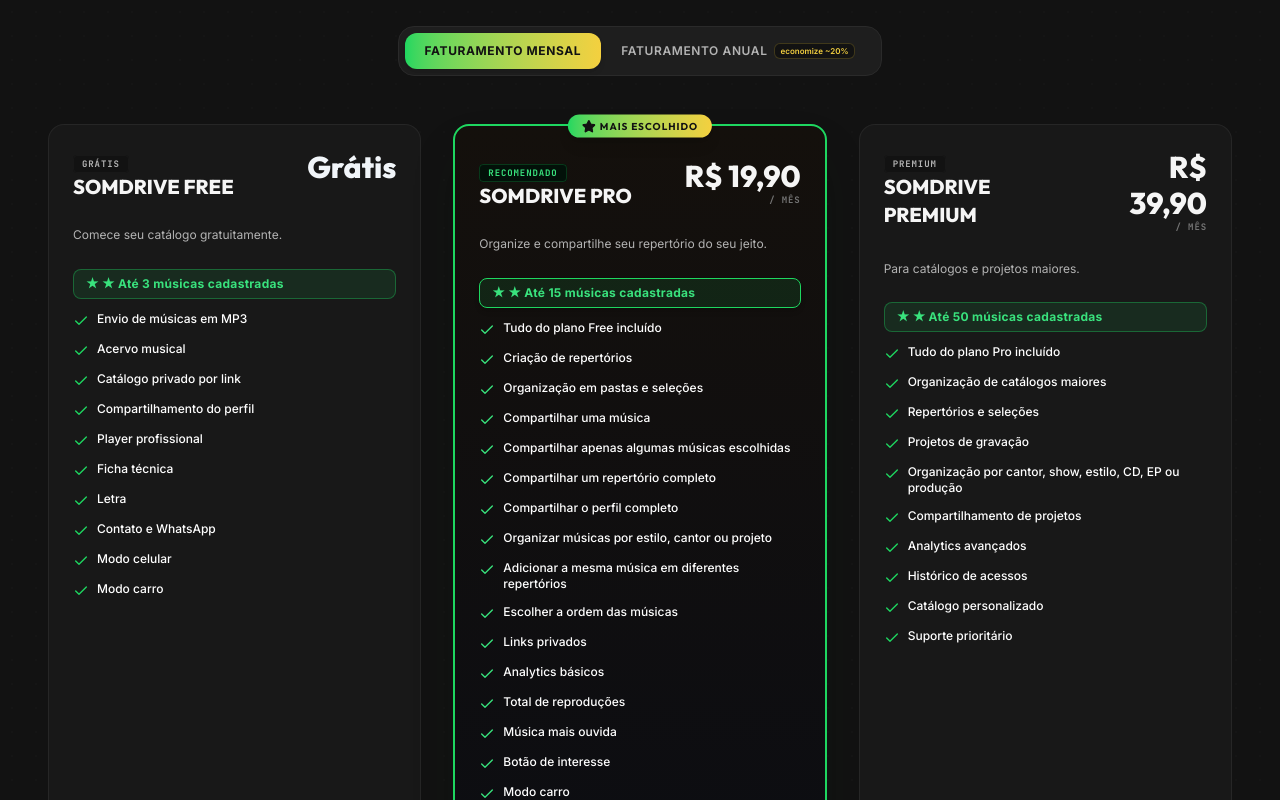
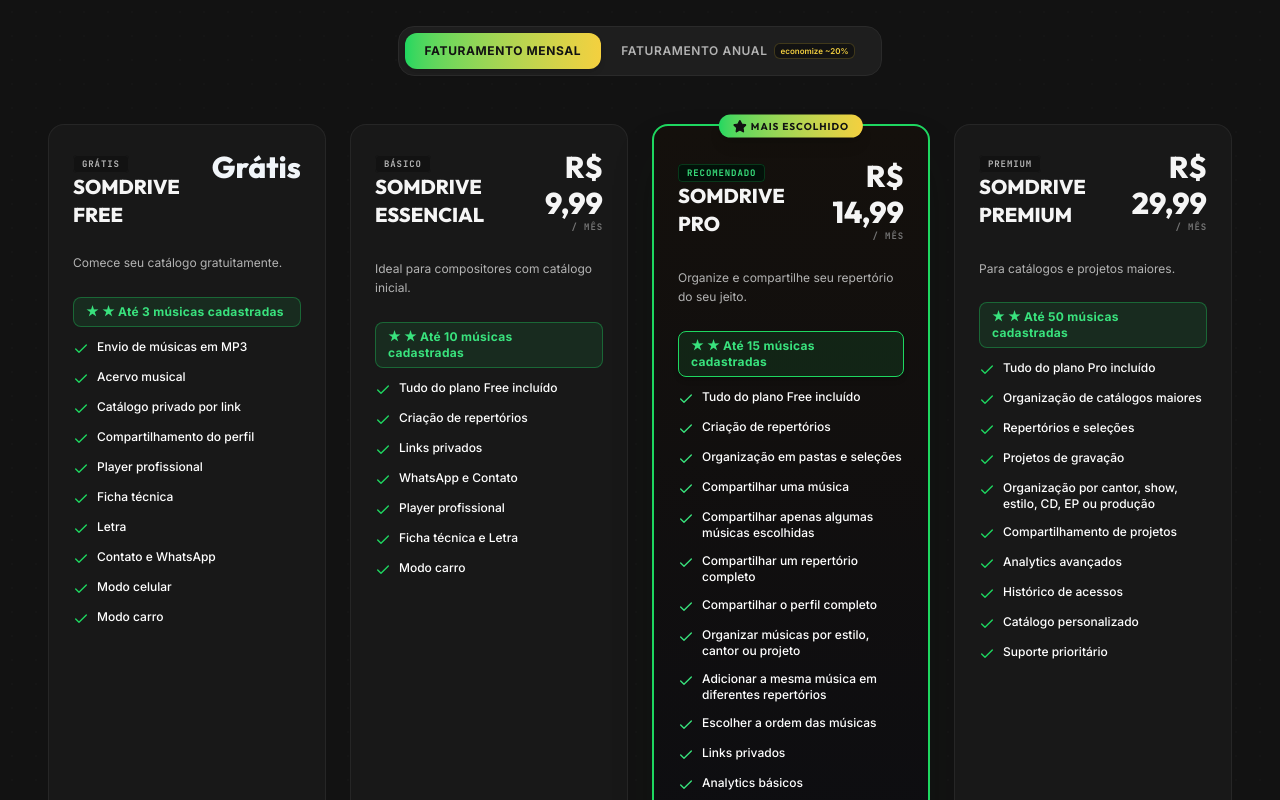
Before and after one commit to soundrive/SomDrive, a React (Vite) app: page / in a window 1280 px wide. Shown: the part 3840-4640 px from the top of the page. Built offline with nearby package versions, Linux system fonts and the light colour scheme; no server answers; the database is empty.

Commit message:
somdrive V97

```diff
--- a/src/components/AdminArea.tsx
+++ b/src/components/AdminArea.tsx
@@ -115,6 +115,8 @@ export default function AdminArea({
 
   // PaymentSettings states
   const [paymentSettings, setPaymentSettings] = useState<{
+    essencialMonthlyUrl: string;
+    essencialAnnualUrl: string;
     proMonthlyUrl: string;
     proAnnualUrl: string;
     premiumMonthlyUrl: string;
@@ -122,6 +124,8 @@ export default function AdminArea({
     updatedAt?: string;
     updatedBy?: string;
   }>({
+    essencialMonthlyUrl: '',
+    essencialAnnualUrl: '',
     proMonthlyUrl: '',
     proAnnualUrl: '',
     premiumMonthlyUrl: '',
@@ -385,6 +389,8 @@ export default function AdminArea({
       const data = await dbService.getPaymentSettings();
       if (data) {
         setPaymentSettings({
+          essencialMonthlyUrl: data.essencialMonthlyUrl || '',
+          essencialAnnualUrl: data.essencialAnnualUrl || '',
           proMonthlyUrl: data.proMonthlyUrl || '',
           proAnnualUrl: data.proAnnualUrl || '',
           premiumMonthlyUrl: data.premiumMonthlyUrl || '',
@@ -1694,11 +1700,55 @@ export default function AdminArea({
                 <form onSubmit={handleSavePaymentSettings} className="space-y-6">
                   <div className="grid grid-cols-1 md:grid-cols-2 gap-6">
 
-                    {/* SECTION 1: PRO MONTHLY */}
+                    {/* SECTION 1: ESSENCIAL MONTHLY */}
                     <div className="bg-slate-950 p-5 rounded-2xl border border-slate-800/80 space-y-4">
                       <div className="flex items-center justify-between border-b border-slate-800 pb-2">
-                        <span className="text-xs font-bold tracking-wider text-amber-500 uppercase">1. SomDrive Pro Mensal</span>
-                        <span className="text-[10px] font-mono bg-amber-500/10 border border-amber-500/20 text-amber-400 px-2 py-0.5 rounded-full font-bold">R$ 19,90/mês</span>
+                        <span className="text-xs font-bold tracking-wider text-orange-400 uppercase">1. SomDrive Essencial Mensal</span>
+                        <span className="text-[10px] font-mono bg-orange-500/10 border border-orange-500/20 text-orange-400 px-2 py-0.5 rounded-full font-bold">R$ 9,99/mês</span>
+                      </div>
+                      <div className="text-slate-400 text-[11px] space-y-1">
+                        <p><strong>Limite:</strong> 10 músicas</p>
+                      </div>
+                      <div className="space-y-1.5">
+                        <label className="text-xs text-slate-300 font-semibold" htmlFor="essencial-monthly-url">Link de Pagamento (Mercado Pago)</label>
+                        <input
+                          id="essencial-monthly-url"
+                          type="url"
+                          placeholder="https://link.mercadopago.com.br/..."
+                          value={paymentSettings.essencialMonthlyUrl}
+                          onChange={(e) => setPaymentSettings({ ...paymentSettings, essencialMonthlyUrl: e.target.value })}
+                          className="w-full px-3.5 py-2.5 bg-slate-900 border border-slate-850 rounded-xl text-xs focus:border-orange-500 outline-none text-white transition font-mono"
+                        />
+                      </div>
+                    </div>
+
+                    {/* SECTION 2: ESSENCIAL ANNUAL */}
+                    <div className="bg-slate-950 p-5 rounded-2xl border border-slate-800/80 space-y-4">
+                      <div className="flex items-center justify-between border-b border-slate-800 pb-2">
+                        <span className="text-xs font-bold tracking-wider text-orange-400 uppercase">2. SomDrive Essencial Anual</span>
+                        <span className="text-[10px] font-mono bg-orange-500/10 border border-orange-500/20 text-orange-400 px-2 py-0.5 rounded-full font-bold">R$ 99,90/ano</span>
+                      </div>
+                      <div className="text-slate-400 text-[11px] space-y-1">
+                        <p><strong>Limite:</strong> 10 músicas</p>
+                      </div>
+                      <div className="space-y-1.5">
+                        <label className="text-xs text-slate-300 font-semibold" htmlFor="essencial-annual-url">Link de Pagamento (Mercado Pago)</label>
+                        <input
+                          id="essencial-annual-url"
+                          type="url"
+                          placeholder="https://link.mercadopago.com.br/..."
+                          value={paymentSettings.essencialAnnualUrl}
+                          onChange={(e) => setPaymentSettings({ ...paymentSettings, essencialAnnualUrl: e.target.value })}
+                          className="w-full px-3.5 py-2.5 bg-slate-900 border border-slate-850 rounded-xl text-xs focus:border-orange-500 outline-none text-white transition font-mono"
+                        />
+                      </div>
+                    </div>
+
+                    {/* SECTION 3: PRO MONTHLY */}
+                    <div className="bg-slate-950 p-5 rounded-2xl border border-slate-800/80 space-y-4">
+                      <div className="flex items-center justify-between border-b border-slate-800 pb-2">
+                        <span className="text-xs font-bold tracking-wider text-amber-500 uppercase">3. SomDrive Pro Mensal</span>
+                        <span className="text-[10px] font-mono bg-amber-500/10 border border-amber-500/20 text-amber-400 px-2 py-0.5 rounded-full font-bold">R$ 14,99/mês</span>
                       </div>
                       <div className="text-slate-400 text-[11px] space-y-1">
                         <p><strong>Limite:</strong> 15 músicas</p>
@@ -1716,11 +1766,11 @@ export default function AdminArea({
                       </div>
                     </div>
 
-                    {/* SECTION 2: PRO ANNUAL */}
+                    {/* SECTION 4: PRO ANNUAL */}
                     <div className="bg-slate-950 p-5 rounded-2xl border border-slate-800/80 space-y-4">
                       <div className="flex items-center justify-between border-b border-slate-800 pb-2">
-                        <span className="text-xs font-bold tracking-wider text-amber-500 uppercase">2. SomDrive Pro Anual</span>
-                        <span className="text-[10px] font-mono bg-amber-500/10 border border-amber-500/20 text-amber-400 px-2 py-0.5 rounded-full font-bold">R$ 199,00/ano</span>
+                        <span className="text-xs font-bold tracking-wider text-amber-500 uppercase">4. SomDrive Pro Anual</span>
+                        <span className="text-[10px] font-mono bg-amber-500/10 border border-amber-500/20 text-amber-400 px-2 py-0.5 rounded-full font-bold">R$ 149,90/ano</span>
                       </div>
                       <div className="text-slate-400 text-[11px] space-y-1">
                         <p><strong>Limite:</strong> 15 músicas</p>
@@ -1738,11 +1788,11 @@ export default function AdminArea({
                       </div>
                     </div>
 
-                    {/* SECTION 3: PREMIUM MONTHLY */}
+                    {/* SECTION 5: PREMIUM MONTHLY */}
                     <div className="bg-slate-950 p-5 rounded-2xl border border-slate-800/80 space-y-4">
                       <div className="flex items-center justify-between border-b border-slate-800 pb-2">
-                        <span className="text-xs font-bold tracking-wider text-orange-500 uppercase">3. SomDrive Premium Mensal</span>
-                        <span className="text-[10px] font-mono bg-orange-500/10 border border-orange-500/20 text-orange-400 px-2 py-0.5 rounded-full font-bold">R$ 39,90/mês</span>
+                        <span className="text-xs font-bold tracking-wider text-orange-500 uppercase">5. SomDrive Premium Mensal</span>
+                        <span className="text-[10px] font-mono bg-orange-500/10 border border-orange-500/20 text-orange-400 px-2 py-0.5 rounded-full font-bold">R$ 29,99/mês</span>
                       </div>
                       <div className="text-slate-400 text-[11px] space-y-1">
                         <p><strong>Limite:</strong> 50 músicas</p>
@@ -1760,11 +1810,11 @@ export default function AdminArea({
                       </div>
                     </div>
 
-                    {/* SECTION 4: PREMIUM ANNUAL */}
+                    {/* SECTION 6: PREMIUM ANNUAL */}
                     <div className="bg-slate-950 p-5 rounded-2xl border border-slate-800/80 space-y-4">
                       <div className="flex items-center justify-between border-b border-slate-800 pb-2">
-                        <span className="text-xs font-bold tracking-wider text-orange-500 uppercase">4. SomDrive Premium Anual</span>
-                        <span className="text-[10px] font-mono bg-orange-500/10 border border-orange-500/20 text-orange-400 px-2 py-0.5 rounded-full font-bold">R$ 399,00/ano</span>
+                        <span className="text-xs font-bold tracking-wider text-orange-500 uppercase">6. SomDrive Premium Anual</span>
+                        <span className="text-[10px] font-mono bg-orange-500/10 border border-orange-500/20 text-orange-400 px-2 py-0.5 rounded-full font-bold">R$ 299,90/ano</span>
                       </div>
                       <div className="text-slate-400 text-[11px] space-y-1">
                         <p><strong>Limite:</strong> 50 músicas</p>
@@ -2382,10 +2432,12 @@ export default function AdminArea({
                               onChange={(e: any) => setSelectedForcePlan(e.target.value)}
                               className="bg-slate-900 border border-slate-800 text-xs text-slate-200 px-3 py-2 rounded-lg outline-none flex-1 focus:ring-1 focus:ring-orange-500"
                             >
-                              <option value="pro_mensal">SomDrive PRO - Mensal (R$ 19,90)</option>
-                              <option value="pro_anual">SomDrive PRO - Anual (R$ 199,00)</option>
-                              <option value="premium_mensal">SomDrive PREMIUM - Mensal (R$ 39,90)</option>
-                              <option value="premium_anual">SomDrive PREMIUM - Anual (R$ 399,00)</option>
+                              <option value="essencial_mensal">SomDrive ESSENCIAL - Mensal (R$ 9,99)</option>
+                              <option value="essencial_anual">SomDrive ESSENCIAL - Anual (R$ 99,90)</option>
+                              <option value="pro_mensal">SomDrive PRO - Mensal (R$ 14,99)</option>
+                              <option value="pro_anual">SomDrive PRO - Anual (R$ 149,90)</option>
+                              <option value="premium_mensal">SomDrive PREMIUM - Mensal (R$ 29,99)</option>
+                              <option value="premium_anual">SomDrive PREMIUM - Anual (R$ 299,90)</option>
                             </select>
                             <button
                               onClick={() => handleManualVerifyPayment(selectedForcePlan)}
--- a/src/components/LandingPage.tsx
+++ b/src/components/LandingPage.tsx
@@ -28,6 +28,7 @@ import {
   Send
 } from 'lucide-react';
 import { Artist } from '../types';
+import { PLANS_CONFIG } from '../lib/plansConfig';
 
 import { BrandLogo } from './BrandLogo';
 
@@ -139,15 +140,37 @@ export default function LandingPage({ onNavigate, currentUser, onLogout, logoSca
         { name: 'Modo carro' }
       ]
     },
+    essencial: {
+      name: PLANS_CONFIG.essencial.name,
+      description: 'Ideal para compositores com catálogo inicial.',
+      highlightText: 'Gerencie e compartilhe até 10 músicas de forma profissional.',
+      price: billingCycle === 'monthly'
+        ? `R$ ${PLANS_CONFIG.essencial.priceMonthly.toLocaleString('pt-BR', { minimumFractionDigits: 2, maximumFractionDigits: 2 })}`
+        : `R$ ${PLANS_CONFIG.essencial.priceYearly.toLocaleString('pt-BR', { minimumFractionDigits: 2, maximumFractionDigits: 2 })}`,
+      period: billingCycle === 'monthly' ? '/ mês' : '/ ano',
+      badge: 'Básico',
+      features: [
+        { name: `★ Até ${PLANS_CONFIG.essencial.limitTracks} músicas cadastradas`, highlight: true },
+        { name: 'Tudo do plano Free incluído' },
+        { name: 'Criação de repertórios' },
+        { name: 'Links privados' },
+        { name: 'WhatsApp e Contato' },
+        { name: 'Player profissional' },
+        { name: 'Ficha técnica e Letra' },
+        { name: 'Modo carro' }
+      ]
+    },
     pro: {
-      name: 'SomDrive Pro',
+      name: PLANS_CONFIG.pro.name,
       description: 'Organize e compartilhe seu repertório do seu jeito.',
       highlightText: 'Crie repertórios e compartilhe somente as músicas que escolher.',
-      price: billingCycle === 'monthly' ? 'R$ 19,90' : 'R$ 199,00',
+      price: billingCycle === 'monthly'
+        ? `R$ ${PLANS_CONFIG.pro.priceMonthly.toLocaleString('pt-BR', { minimumFractionDigits: 2, maximumFractionDigits: 2 })}`
+        : `R$ ${PLANS_CONFIG.pro.priceYearly.toLocaleString('pt-BR', { minimumFractionDigits: 2, maximumFractionDigits: 2 })}`,
       period: billingCycle === 'monthly' ? '/ mês' : '/ ano',
       badge: 'Mais Escolhido',
       features: [
-        { name: '★ Até 15 músicas cadastradas', highlight: true },
+        { name: `★ Até ${PLANS_CONFIG.pro.limitTracks} músicas cadastradas`, highlight: true },
         { name: 'Tudo do plano Free incluído' },
         { name: 'Criação de repertórios' },
         { name: 'Organização em pastas e seleções' },
@@ -167,14 +190,16 @@ export default function LandingPage({ onNavigate, currentUser, onLogout, logoSca
       ]
     },
     premium: {
-      name: 'SomDrive Premium',
+      name: PLANS_CONFIG.premium.name,
       description: 'Para catálogos e projetos maiores.',
       highlightText: 'Organize até 50 músicas em repertórios, projetos e seleções privadas.',
-      price: billingCycle === 'monthly' ? 'R$ 39,90' : 'R$ 399,00',
+      price: billingCycle === 'monthly'
+        ? `R$ ${PLANS_CONFIG.premium.priceMonthly.toLocaleString('pt-BR', { minimumFractionDigits: 2, maximumFractionDigits: 2 })}`
+        : `R$ ${PLANS_CONFIG.premium.priceYearly.toLocaleString('pt-BR', { minimumFractionDigits: 2, maximumFractionDigits: 2 })}`,
       period: billingCycle === 'monthly' ? '/ mês' : '/ ano',
       badge: 'Premium',
       features: [
-        { name: '★ Até 50 músicas cadastradas', highlight: true },
+        { name: `★ Até ${PLANS_CONFIG.premium.limitTracks} músicas cadastradas`, highlight: true },
         { name: 'Tudo do plano Pro incluído' },
         { name: 'Organização de catálogos maiores' },
         { name: 'Repertórios e seleções' },
@@ -891,7 +916,7 @@ export default function LandingPage({ onNavigate, currentUser, onLogout, logoSca
           </div>
         </div>
 
-        <div className="grid grid-cols-1 md:grid-cols-3 gap-8 items-stretch">
+        <div className="grid grid-cols-1 sm:grid-cols-2 lg:grid-cols-4 gap-6 items-stretch">
 
           {/* Soundrive Free Card */}
           <div className="bg-slate-900/60 border border-slate-800/80 rounded-2xl p-6 flex flex-col justify-between hover:scale-[1.01] hover:border-slate-700/80 transition duration-300 relative h-full">
@@ -931,6 +956,55 @@ export default function LandingPage({ onNavigate, currentUser, onLogout, logoSca
                 className="w-full text-center py-3 bg-slate-950 border border-slate-850 hover:border-slate-800 text-slate-400 hover:text-white text-xs uppercase font-heading font-black tracking-widest rounded-xl transition cursor-pointer select-none font-bold"
               >
                 Cadastrar grátis
+              </button>
+            </div>
+          </div>
+
+          {/* Soundrive Essencial Card */}
+          <div className="bg-slate-900/60 border border-slate-800/80 rounded-2xl p-6 flex flex-col justify-between hover:scale-[1.01] hover:border-slate-700/80 transition duration-300 relative h-full">
+            <div className="space-y-6">
+              <div className="flex justify-between items-start">
+                <div className="space-y-1">
+                  <span className="px-2 py-0.5 bg-slate-950 border border-slate-850 rounded text-[9px] font-mono text-slate-400 uppercase tracking-widest font-extrabold">{landingPlans.essencial.badge}</span>
+                  <h4 className="text-xl font-heading font-black text-white uppercase">{landingPlans.essencial.name}</h4>
+                </div>
+                <div className="text-right">
+                  <div className="flex items-baseline justify-end gap-0.5">
+                    <h5 className="text-3xl font-heading font-black text-white">
+                      {landingPlans.essencial.price}
+                    </h5>
+                  </div>
+                  <p className="text-[9px] font-mono text-slate-500 uppercase tracking-widest font-extrabold">{landingPlans.essencial.period}</p>
+                </div>
+              </div>
+
+              <p className="text-slate-400 text-xs leading-relaxed">{landingPlans.essencial.description}</p>
+
+              {/* Feature bullet list */}
+              <ul className="space-y-3 text-xs">
+                {landingPlans.essencial.features.map((feat, idx) => (
+                  <li key={idx} className="flex items-start gap-2 text-slate-300">
+                    {feat.highlight ? (
+                      <div className="w-full bg-orange-500/10 border border-orange-500/35 px-3 py-1.5 rounded-lg text-orange-400 font-extrabold tracking-wide text-xs">
+                        ★ {feat.name}
+                      </div>
+                    ) : (
+                      <>
+                        <Check className="w-4 h-4 text-orange-500 shrink-0 mt-0.5" />
+                        <span className="text-slate-200 font-medium">{feat.name}</span>
+                      </>
+                    )}
+                  </li>
+                ))}
+              </ul>
+            </div>
+
+            <div className="mt-8">
+              <button
+                onClick={() => onNavigate('auth', { isRegister: true })}
+                className="w-full text-center py-3 bg-slate-950 border border-slate-850 hover:border-slate-800 text-slate-400 hover:text-white text-xs uppercase font-heading font-black tracking-widest rounded-xl transition cursor-pointer select-none font-bold"
+              >
+                Quero ser Essencial
               </button>
             </div>
           </div>
--- a/src/components/PlansScreen.tsx
+++ b/src/components/PlansScreen.tsx
@@ -19,6 +19,7 @@ import {
 } from 'lucide-react';
 import { Artist } from '../types';
 import { dbService } from '../lib/db';
+import { PLANS_CONFIG } from '../lib/plansConfig';
 
 interface PlansScreenProps {
   currentUser: Artist;
@@ -81,14 +82,14 @@ export default function PlansScreen({ currentUser, onClose, onRefreshProfile }:
       ]
     },
     essencial: {
-      name: 'SomDrive Essencial',
+      name: PLANS_CONFIG.essencial.name,
       description: 'Ideal para compositores com catálogo inicial.',
-      price: billingCycle === 'monthly' ? 9.99 : 99.90,
-      limitTracks: 10,
+      price: billingCycle === 'monthly' ? PLANS_CONFIG.essencial.priceMonthly : PLANS_CONFIG.essencial.priceYearly,
+      limitTracks: PLANS_CONFIG.essencial.limitTracks,
       limitSize: 20,
       badge: 'Básico',
       features: [
-        { name: '★ Até 10 músicas cadastradas', included: true, highlight: true },
+        { name: `★ Até ${PLANS_CONFIG.essencial.limitTracks} músicas cadastradas`, included: true, highlight: true },
         { name: 'Tudo do plano Free incluído', included: true },
         { name: 'Criação de repertórios', included: true },
         { name: 'Links privados', included: true },
@@ -99,14 +100,14 @@ export default function PlansScreen({ currentUser, onClose, onRefreshProfile }:
       ]
     },
     pro: {
-      name: 'SomDrive Pro',
+      name: PLANS_CONFIG.pro.name,
       description: 'Organize e compartilhe seu repertório do seu jeito.',
-      price: billingCycle === 'monthly' ? 14.99 : 149.90,
-      limitTracks: 15,
+      price: billingCycle === 'monthly' ? PLANS_CONFIG.pro.priceMonthly : PLANS_CONFIG.pro.priceYearly,
+      limitTracks: PLANS_CONFIG.pro.limitTracks,
       limitSize: 20,
       badge: 'Mais Escolhido',
       features: [
-        { name: '★ Até 15 músicas cadastradas', included: true, highlight: true },
+        { name: `★ Até ${PLANS_CONFIG.pro.limitTracks} músicas cadastradas`, included: true, highlight: true },
         { name: 'Tudo do plano Free incluído', included: true },
         { name: 'Criação de repertórios', included: true },
         { name: 'Organização em pastas e seleções', included: true },
@@ -126,14 +127,14 @@ export default function PlansScreen({ currentUser, onClose, onRefreshProfile }:
       ]
     },
     premium: {
-      name: 'SomDrive Premium',
+      name: PLANS_CONFIG.premium.name,
       description: 'Para catálogos e projetos maiores.',
-      price: billingCycle === 'monthly' ? 29.99 : 299.90,
-      limitTracks: 50,
+      price: billingCycle === 'monthly' ? PLANS_CONFIG.premium.priceMonthly : PLANS_CONFIG.premium.priceYearly,
+      limitTracks: PLANS_CONFIG.premium.limitTracks,
       limitSize: 20,
       badge: 'Premium',
       features: [
-        { name: '★ Até 50 músicas cadastradas', included: true, highlight: true },
+        { name: `★ Até ${PLANS_CONFIG.premium.limitTracks} músicas cadastradas`, included: true, highlight: true },
         { name: 'Tudo do plano Pro incluído', included: true },
         { name: 'Organização de catálogos maiores', included: true },
         { name: 'Repertórios e seleções', included: true },
--- a/src/types.ts
+++ b/src/types.ts
@@ -104,6 +104,8 @@ export interface AppUser {
 }
 
 export interface PaymentSettings {
+  essencialMonthlyUrl?: string;
+  essencialAnnualUrl?: string;
   proMonthlyUrl?: string;
   proAnnualUrl?: string;
   premiumMonthlyUrl?: string;
```
